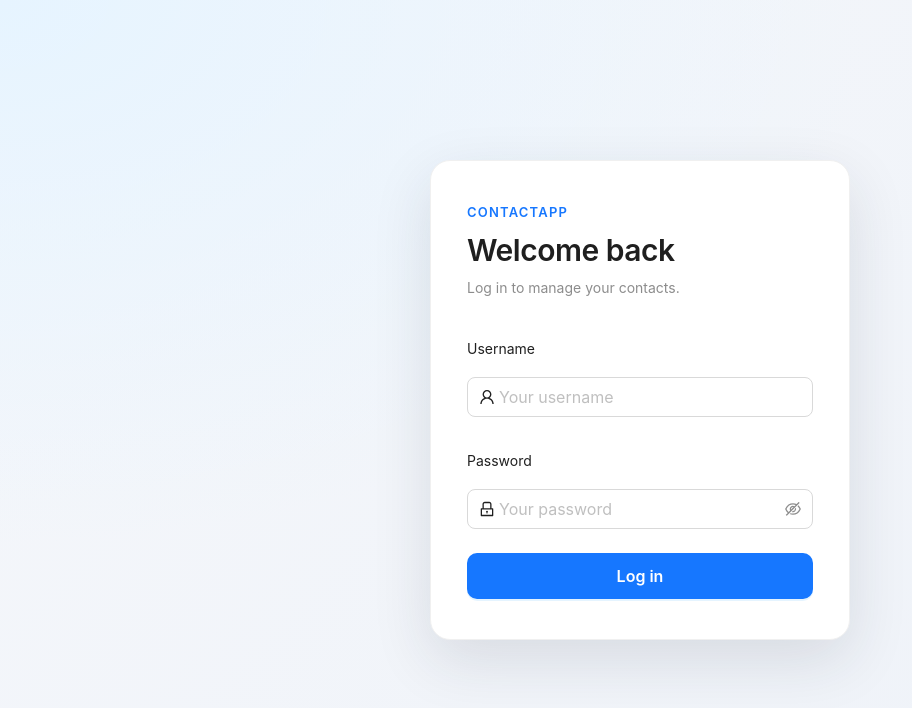
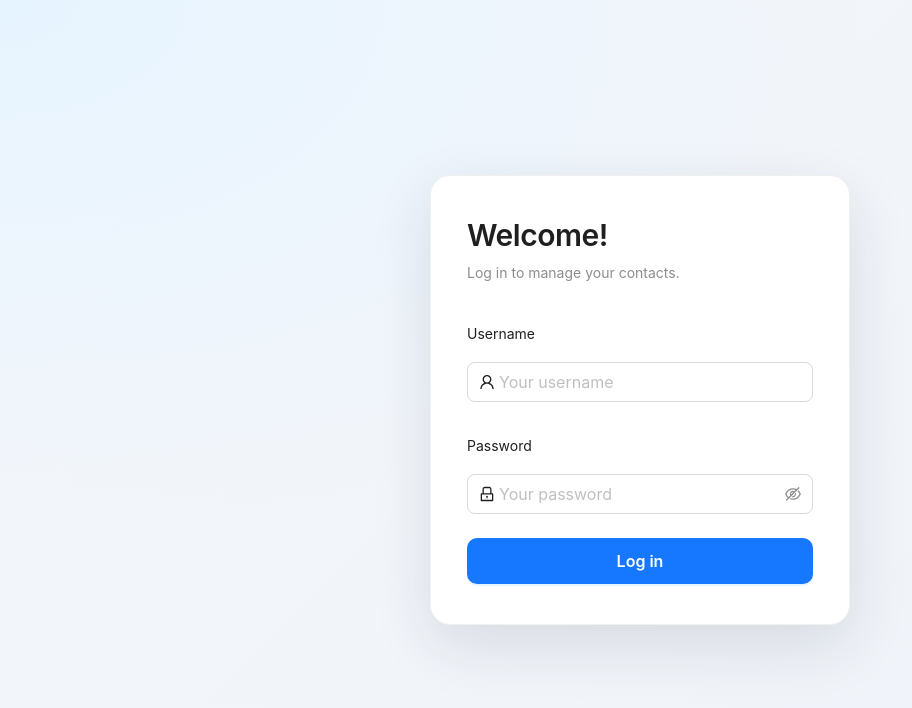
Before and after one commit to jpapric/ContactApp, a React (Vite) app: page / in a window 1280 px wide. Shown: the top 708 px of the page, without its empty margins (0-912 px from the left). Built offline with nearby package versions, Linux system fonts and the light colour scheme.

Commit message:
user authentication and route protection

```diff
--- a/src/app/App.jsx
+++ b/src/app/App.jsx
@@ -4,6 +4,8 @@ import { BrowserRouter } from "react-router-dom";
 import { Routes, Route } from "react-router-dom";
 import { AuthProvider } from "../features/auth/AuthProvider";
 import LoginPage from "../features/auth/components/LoginPage";
+import ProtectedRoute from "./ProtectedRoute";
+import NewContactPage from "../features/auth/components/NewContactPage";
 import "../css/index.css";
 
 function App() {
@@ -14,6 +16,9 @@ function App() {
           <StrictMode>
             <Routes>
               <Route path="/" element={<LoginPage />} />
+              <Route element={<ProtectedRoute />}>
+                <Route path="/contacts/new" element={<NewContactPage />} />
+              </Route>
             </Routes>
           </StrictMode>
         </BrowserRouter>
--- /dev/null
+++ b/src/app/ProtectedRoute.jsx
@@ -0,0 +1,13 @@
+import { Navigate, useLocation, Outlet } from "react-router";
+import { useAuth } from "../features/auth/AuthProvider";
+
+export default function ProtectedRoute() {
+  const { user } = useAuth();
+  const location = useLocation();
+
+  if (!user) {
+    return <Navigate to="/" replace state={{ from: location }} />;
+  }
+
+  return <Outlet />;
+}
--- a/src/features/auth/AuthProvider.jsx
+++ b/src/features/auth/AuthProvider.jsx
@@ -9,8 +9,6 @@ export const AuthProvider = ({ children }) => {
   });
 
   const login = async (username, password) => {
-    await new Promise((resolve) => setTimeout(resolve, 500));
-
     if (username === "user" && password === "password") {
       const mockUser = { username, role: "user", token: "mock-jwt-token-1234" };
 
--- a/src/features/auth/components/LoginPage.jsx
+++ b/src/features/auth/components/LoginPage.jsx
@@ -21,7 +21,7 @@ export default function LoginPage() {
       const result = await login(values.username, values.password);
 
       if (result.success) {
-        navigate("/contacts");
+        navigate("/contacts/new");
       } else {
         setError(result.message);
       }
@@ -56,19 +56,8 @@ export default function LoginPage() {
           size={8}
           style={{ width: "100%", marginBottom: 30 }}
         >
-          <Text
-            strong
-            style={{
-              color: "#1677ff",
-              fontSize: 13,
-              letterSpacing: 1.2,
-              textTransform: "uppercase",
-            }}
-          >
-            ContactApp
-          </Text>
           <Title level={2} style={{ margin: 0, letterSpacing: "-0.5px" }}>
-            Welcome back
+            Welcome!
           </Title>
           <Text type="secondary">Log in to manage your contacts.</Text>
         </Space>
--- /dev/null
+++ b/src/features/auth/components/NewContactPage.jsx
@@ -0,0 +1,3 @@
+export default function NewContactPage() {
+  return <h1>New contact page</h1>;
+}
```
